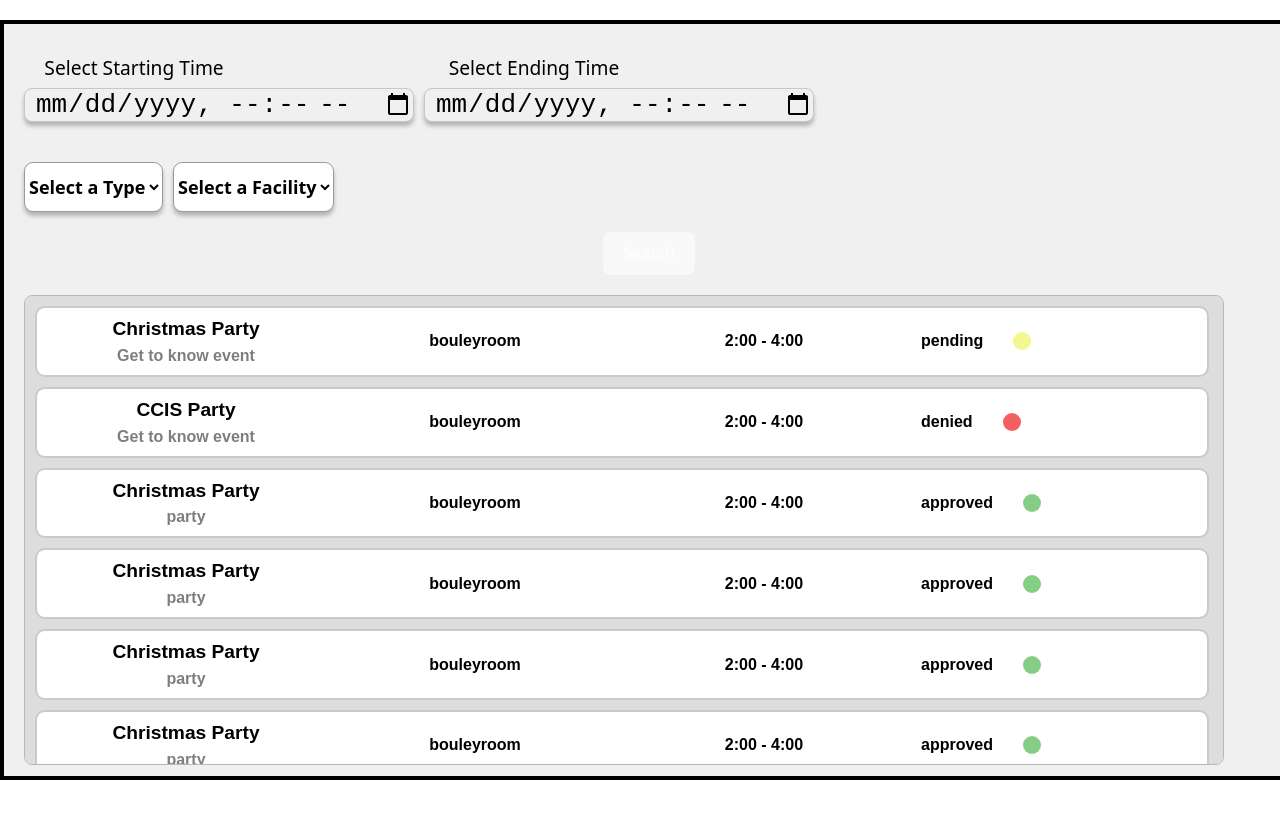
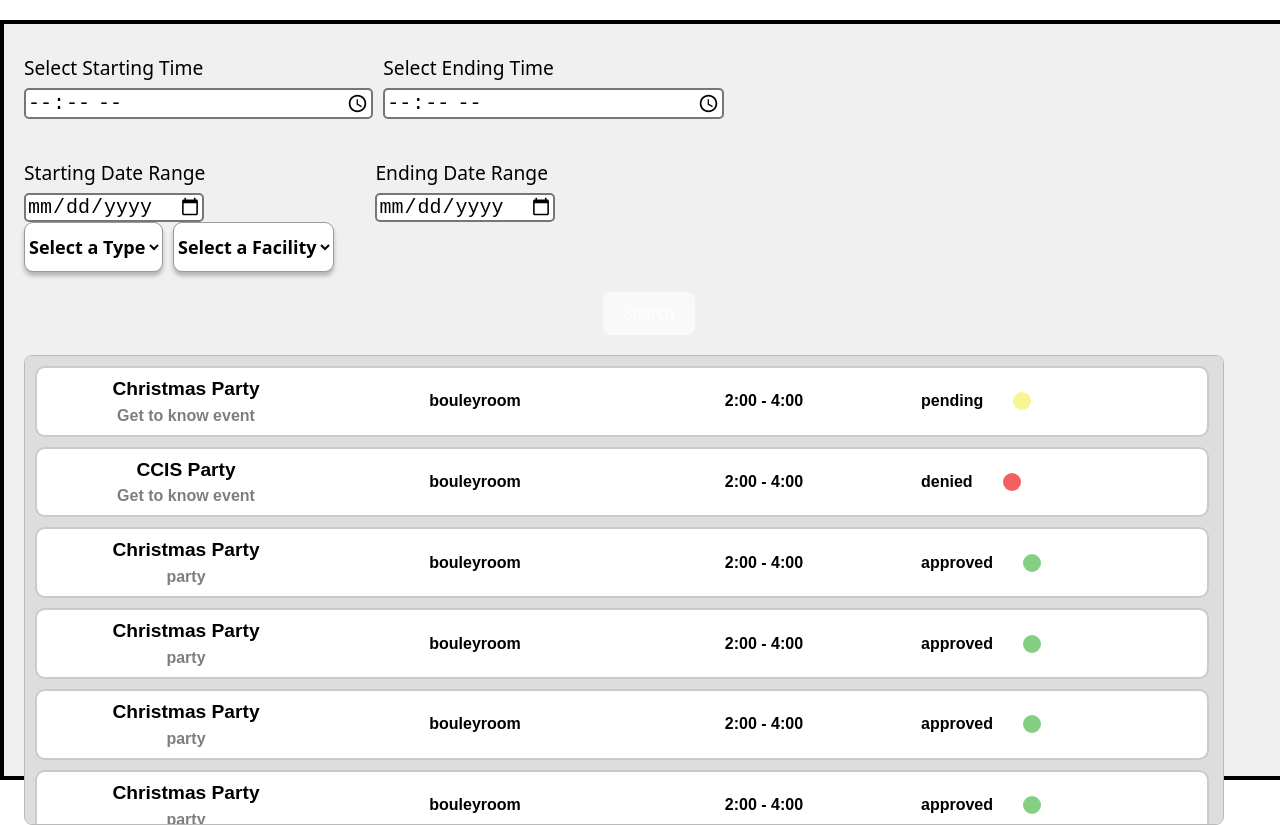
Before and after one commit to llAlcatrazll/CCIS-BookingSystem, a React (Vite) app: page /Searchtab in a window 1280 px wide. Shown: the top 825 px of the page. Before the commit the page ends 800 px from the top, so only its background shows below. Built offline with nearby package versions, Linux system fonts and the light colour scheme.

Commit message:
pre p2 webdesign

```diff
--- a/src/App.jsx
+++ b/src/App.jsx
@@ -12,8 +12,8 @@ import BasicCalendar from './BasicCalendar';
 import './App.css';
 import Login from './Components/Login/Login';
 import Forgotpass from './Components/Forgotpassword/ForgotPass';
+import Dashboard from './Components/Dashboard/Dashboard';
 import Landingpage from './Pages/landingpage';
-import Dashboard from './Components/Dashboard/Dashboard';
 import Sidebar from './Components/Sidebar/Sidebar';
 import Navigation from './Components/Navigation/Navigation';
 import Searchtab from './Components/Search/Seearchtab';
--- a/src/Components/CreateBooking/Createbooking.jsx
+++ b/src/Components/CreateBooking/Createbooking.jsx
@@ -73,10 +73,9 @@ export default function Createbooking() {
 
     const [confirmbox, setConfirmbox] = useState(false);
 
-    // const handlecornfimBox = () => {
-    //   setConfirmbox ===
-
-    // }
+    const handleConfirmBox = () => {
+        setConfirmbox(!confirmbox);
+    };
 
     const handleAffiliationChange = (event) => {
         const selectedValue = event.target.value;
@@ -120,7 +119,6 @@ export default function Createbooking() {
                             type='text'
                             placeholder='Name of Event'
                         />
-
                         <input
                             required
                             value={addressofEvent}
@@ -128,7 +126,6 @@ export default function Createbooking() {
                             type='text'
                             placeholder='Address and Tel. No. (if any)'
                         />
-
                         <input
                             required
                             value={purposeofEvent}
@@ -136,28 +133,7 @@ export default function Createbooking() {
                             type='text'
                             placeholder='Purpose of Request'
                         />
-
                         <div id='smallerbox-date'>
-                            {/* <div className="type-facility">
-
-                  <select name="Timein" id="">
-                    <option value=""> Month</option>
-                    <option value="Jan">January</option>
-                    <option value="Febuary">Febuary</option>
-                    <option value="March">March</option>
-                    <option value="April  ">April</option>
-                  </select>
-                  <select name="Timein" id="">
-                    {dayselector()}
-                  </select>
-                  <select name="Timein" id="">
-                    <option value="">Select School Year</option>
-                    <option value="2023">2022 - 2023</option>
-                    <option value="2024">2023 - 2024</option>
-
-                  </select>
-                  </div> */}
-
                             <div className='date-facility'>
                                 <div className='date-select-header'>
                                     Select Starting Time
@@ -252,8 +228,46 @@ export default function Createbooking() {
                                 </select>
                             </div>
                         </div>
-
-                        <button>Submit</button>
+                        <button onClick={handleConfirmBox}>Confirm</button>
+                        {confirmbox && (
+                            <div id='confirmation-box'>
+                                <div id='background-blurbox'></div>
+                                <div id='box-forconfirmation'>
+                                    <h3>Confirm your Booking Details</h3>
+                                    <div className='event-detailsformatter'>
+                                        <p className='label'>Event Name: </p>
+                                        <p>{eventname}</p>
+                                    </div>
+                                    <div className='event-detailsformatter'>
+                                        <p>Event Address: </p>
+                                        {addressofEvent}
+                                    </div>
+                                    <div className='event-detailsformatter'>
+                                        <p>Purpose of Event:</p>
+                                        {purposeofEvent}
+                                    </div>
+                                    <div className='event-detailsformatter'>
+                                        <p>Facility Name:</p>
+                                        {facilityName}
+                                    </div>
+                                    <div className='event-detailsformatter'>
+                                        <p>Start of Event:</p>
+                                        {startofEvent}
+                                    </div>
+                                    <div className='event-detailsformatter'>
+                                        <p>End of Event:</p>
+                                        {endofEvent}
+                                    </div>
+                                    <button
+                                        onClick={handleConfirmBox}
+                                        id='right-space'
+                                    >
+                                        Cancle
+                                    </button>
+                                    <button>Submit</button>
+                                </div>
+                            </div>
+                        )}
                     </form>
 
                     {/*  */}
--- a/src/Components/CreateBooking/createbooking.css
+++ b/src/Components/CreateBooking/createbooking.css
@@ -14,6 +14,7 @@
     padding-left: 20px;
     padding-top: 20px;
     padding-bottom: 15px;
+    position: relative;
 }
 #inside-division > input{
     width: 100%;
@@ -189,3 +190,41 @@ li{
     padding-right: 170px;
     padding-bottom: 5px;
 }
+#confirmation-box{
+    width: 100%;
+    height: 100%;
+
+    z-index: 9999;
+
+    position: absolute;
+    top: 0;
+    margin-left: -40px;
+
+}
+#box-forconfirmation{
+    background-color: rgb(250, 250, 250);
+    position: relative;
+    width: 500px;
+    height: 350px;
+    margin-top: 20%;
+    margin-bottom: 20%;
+    margin-left: 20%;
+    border-radius: 5px;
+    padding-top: 1px;
+}
+#background-blurbox{
+     background-color: rgb(32, 32, 32);
+     opacity: 60%    ;
+     width: 100%;
+     height: 100%;
+     position: absolute;
+}
+.event-detailsformatter p{
+    display: inline-block;
+    margin-right: 10px;
+    margin-top: 0;
+    margin-bottom: 8px;
+}
+#right-space{
+    margin-right: 10px;
+}
--- a/src/Components/Search/Seearchtab.jsx
+++ b/src/Components/Search/Seearchtab.jsx
@@ -1,6 +1,6 @@
 import './search.css';
 const todaydate = 'Date Today';
-const todaydate_value = 'November 25, 2023'
+const todaydate_value = 'November 25, 2023';
 import { useState } from 'react';
 import React from 'react';
 
@@ -26,133 +26,166 @@ const result =
 const datas = JSON.parse(result);
 // convert this to data that would be found using the search function
 
-
-export default function Searchtab(){
-
-
+export default function Searchtab() {
     const [value, setValue] = useState('');
     const [Facility, setFacility] = useState(false);
     const [Room, setRoom] = useState(false);
     // usestate mean if its currently being used its true and reverts to false when its not
     const [facilityName, setFacilityName] = useState('');
-    const [endofEvent, setEndofEvent] = useState('');
-    const [startofEvent, setStartofEvent] = useState('');
+    const [endofEventTime, setEndofEventTime] = useState('');
+    const [startofEventTime, setStartofEventTime] = useState('');
 
     const handleAffiliationChange = (event) => {
         const selectedValue = event.target.value;
 
         setFacility(selectedValue === 'facility');
         setRoom(selectedValue === 'room');
-
     };
 
-    const handlesubmit = async(e) =>{
+    const handlesubmit = async (e) => {
         e.preventDefault();
-      const blog = { facilityName, startofEvent, endofEvent};
+        const blog = { facilityName, startofEventTime, endofEventTime };
 
-      console.log(blog)
-
+        console.log(blog);
     };
 
-    return(
+    return (
         <>
-        <div id="fullsizeform">
-          <div id="center-searchtab">
-            <form id="searchselectors" onSubmit={handlesubmit}>
-
-              <div id="row-adf">
-                <div className="date-facility">
-                  <div className="date-select-header">Select Starting Time</div>
+            <div id='fullsizeform'>
+                <div id='center-searchtab'>
+                    <form id='searchselectors' onSubmit={handlesubmit}>
+                        <div id='row-adf'>
+                            <div className='date-facility'>
+                                <div className='date-select-header'>
+                                    Select Starting Time
+                                </div>
                                 <input
-                    type="datetime-local"
-                    id="meeting-time"
-                    name="meeting-time"
+                                    type='time'
+                                    id='appt'
+                                    name='appt'
                                     // value="2023-11-24T19:30"
-                    value={startofEvent}
+                                    value={startofEventTime}
                                     required
-                    onChange={(e) => setStartofEvent(e.target.value)}
+                                    onChange={(e) =>
+                                        setStartofEventTime(e.target.value)
+                                    }
                                 />
                             </div>
 
-                <div className="date-facility">
-                <div className="date-select-header">Select Ending Time</div>
+                            <div className='date-facility'>
+                                <div className='date-select-header'>
+                                    Select Ending Time
+                                </div>
                                 <input
-                    type="datetime-local"
-                    id="meeting-time"
-                    name="meeting-time"
+                                    type='time'
+                                    id='appt'
+                                    name='appt'
                                     // value="2023-11-24T19:30"
-                    value={endofEvent}
+                                    value={endofEventTime}
                                     required
-                    onChange={(e) => setEndofEvent(e.target.value)}
+                                    onChange={(e) =>
+                                        setEndofEventTime(e.target.value)
+                                    }
                                 />
                             </div>
 
-
                             {/*  Select type - Select Facility */}
-
                         </div>
                         <div id='row-adf2'>
-              <div className="type-facility">
-
+                            <div className='date-clicker'>
+                                <div className='date-select-header'>
+                                    Starting Date Range
+                                </div>
+                                <input
+                                    type='date'
+                                    className='date-picker-tab'
+                                    name='birthday'
+                                ></input>
+                            </div>
+                            <div className='date-clicker'>
+                                <div className='date-select-header'>
+                                    Ending Date Range
+                                </div>
+                                <input
+                                    type='date'
+                                    className='date-picker-tab'
+                                    name='birthday'
+                                ></input>
+                            </div>
+                        </div>
+                        <div id='row-adf2'>
+                            <div className='type-facility'>
                                 <select
-                    name="Venue-Check"
+                                    name='Venue-Check'
                                     required
-                    id="value"
+                                    id='value'
                                     // onChange={handleAffiliationChange}
                                     onChange={handleAffiliationChange}
-
                                 >
-                    <option value="">Select a Type</option>
-                    <option value="facility">Facility</option>
-                    <option value="room">Room</option>
+                                    <option value=''>Select a Type</option>
+                                    <option value='facility'>Facility</option>
+                                    <option value='room'>Room</option>
                                 </select>
                                 <br />
                                 <select
-                    name="Room-facility-check"
+                                    name='Room-facility-check'
                                     required
-                    id="value"
-                    onChange={(e) => setFacilityName(e.target.value)}>
-
-                    <option value=""
-                    >Select a Facility</option>
+                                    id='value'
+                                    onChange={(e) =>
+                                        setFacilityName(e.target.value)
+                                    }
+                                >
+                                    <option value=''>Select a Facility</option>
                                     {Facility && (
                                         <>
-                        <option value="any">Any</option>
-                        <option value="gymnasium">Gymnasium</option>
-                        <option value="hehall">HE Hall</option>
-                        <option value="coindregrounds">Coindre Grounds</option>
-                        <option value="opencourt">Open Court</option>
-                        <option value="ledouxhall">Ledoux Hall</option>
-                        <option value="bouleyroom">Bouley Room</option>
-                        <option value="piazza">Piazza</option>
+                                            <option value='any'>Any</option>
+                                            <option value='gymnasium'>
+                                                Gymnasium
+                                            </option>
+                                            <option value='hehall'>
+                                                HE Hall
+                                            </option>
+                                            <option value='coindregrounds'>
+                                                Coindre Grounds
+                                            </option>
+                                            <option value='opencourt'>
+                                                Open Court
+                                            </option>
+                                            <option value='ledouxhall'>
+                                                Ledoux Hall
+                                            </option>
+                                            <option value='bouleyroom'>
+                                                Bouley Room
+                                            </option>
+                                            <option value='piazza'>
+                                                Piazza
+                                            </option>
                                         </>
                                     )}
 
                                     {Room && (
                                         <>
-                        <option value="any">any</option>
-                        <option value="m116">M116</option>
-                        <option value="m118">M118</option>
-                        <option value="m120">M120</option>
-                        <option value="m103">R103</option>
+                                            <option value='any'>any</option>
+                                            <option value='m116'>M116</option>
+                                            <option value='m118'>M118</option>
+                                            <option value='m120'>M120</option>
+                                            <option value='m103'>R103</option>
                                         </>
                                     )}
-
                                 </select>
-
                             </div>
-
                         </div>
 
                         <button>Search</button>
                     </form>
                     <div id='bottom-resultbar'>
                         {/* simple loop mapping to display all the data gathered */}
-                {datas.map(data => ( <Eventcard  data ={data} />))}
-
+                        {datas.map((data) => (
+                            <Eventcard data={data} />
+                        ))}
                     </div>
                 </div>
             </div>
         </>
-    )
+    );
 }
--- a/src/Components/Search/search.css
+++ b/src/Components/Search/search.css
@@ -91,3 +91,21 @@
 
     background-color: rgb(190, 190, 190);
 }
+#appt{
+    color: black;
+    background-color: white;
+    font-size: x-large;
+    border-style: solid;
+    border-radius: 5px;
+    stroke: black;
+}
+.date-picker-tab{
+    font-size: x-large;
+    background-color: white;
+    border-style: solid;
+    border-radius: 5px;
+    stroke: black;
+}
+.date-clicker{
+    text-align: left;
+}
```
Lines whose indentation alone changed are shown as unchanged.
